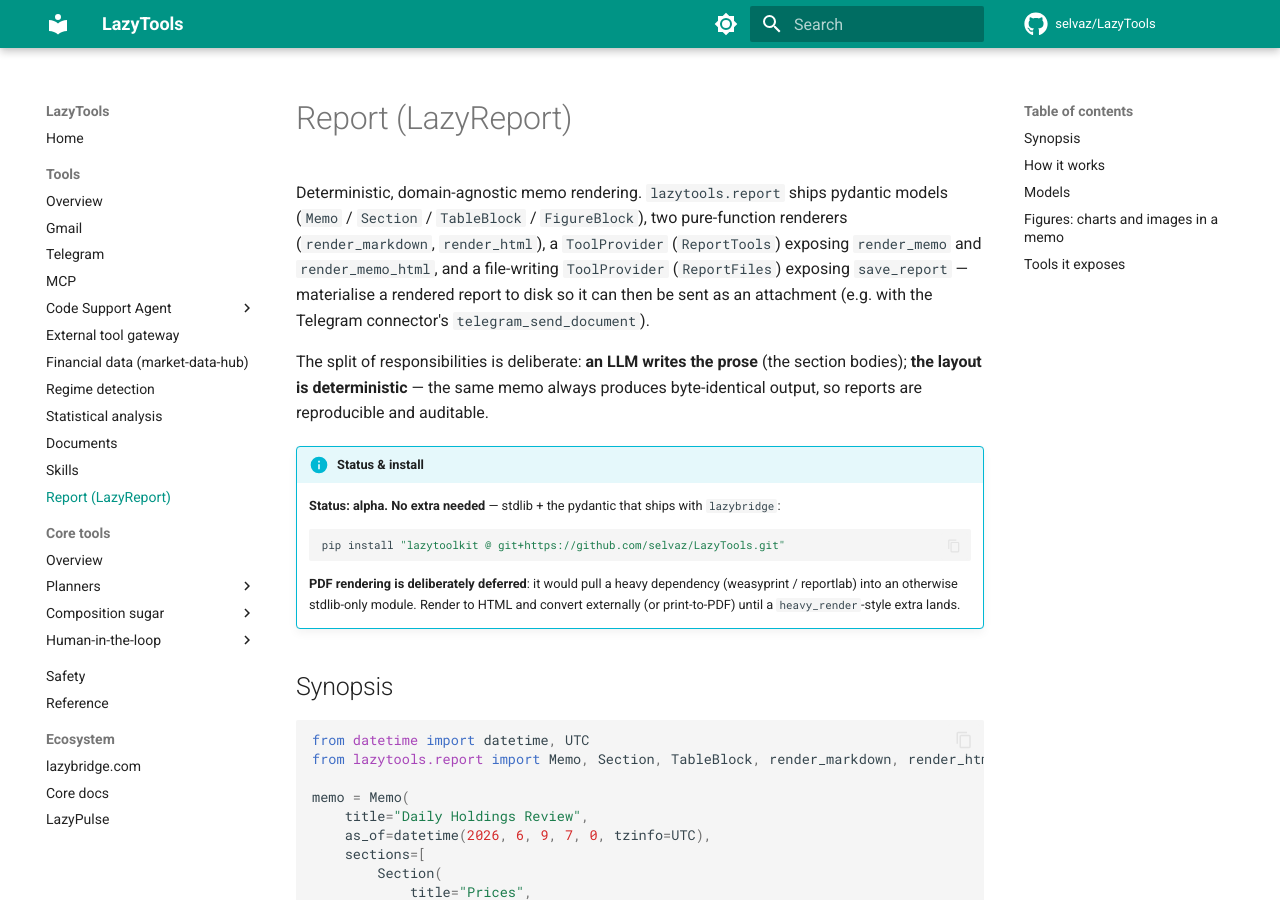
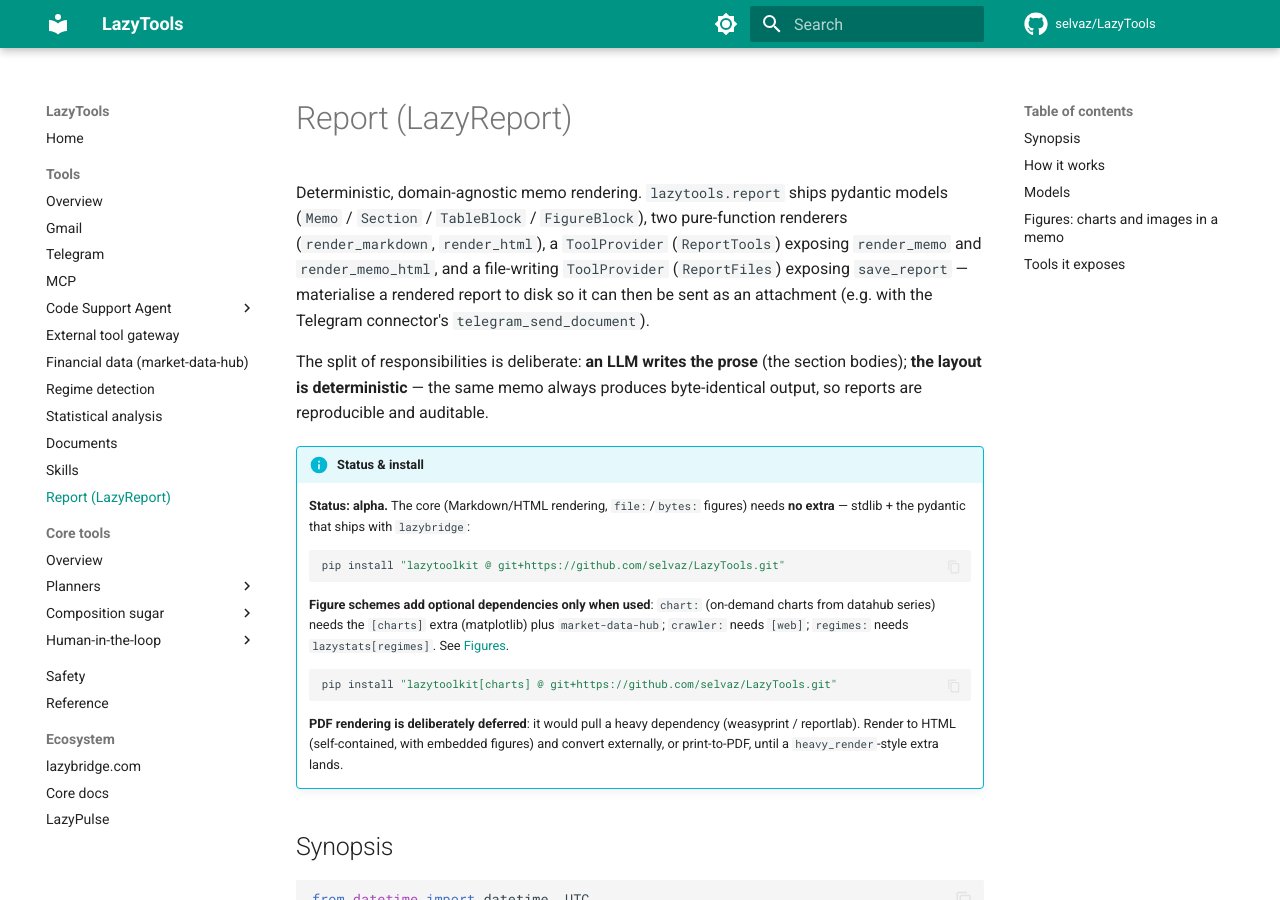
Before and after one commit to selvaz/LazyTools, an MkDocs documentation site: the page built from docs/report.md, in a window 1280 px wide and 900 px high. Built offline with MkDocs 1.6.1 and Material for MkDocs 9.7.7, drawn with Linux system fonts in a browser that asks for light colours; comment, search, counter and statistics services are not loaded; some of the changed text lies outside the part shown.

Commit message:
docs: align report-figures feature and versions with the shipped state
- README: import contract, package-layout table and Report section now
  cover FigureBlock/ArtifactResolvers/ecosystem_resolvers/ReportFiles and
  the artifact-ref schemes; install list gains the [charts] extra and
  documents which schemes need which extra.
- docs/report.md: 'no extra needed' status box corrected (core is no-extra;
  chart:/crawler:/regimes: pull [charts]/[web]/lazystats[regimes]); names
  render_series_png and parse_chart_spec.
- docs/index.md: adds the missing Report row to the module table, the report
  import contract, and the [charts] install line.
- docs/connectors.md: Report row reflects figures + the [charts] extra.
- docs/reference.md: autodoc for FigureBlock/ArtifactResolvers/
  ecosystem_resolvers/ReportFiles.
- AUDIT.md: mark the stale 'lazybridge 0.9.1' snapshot line as superseded
  (current pin is >=1.0.1,<2.0).

Co-Authored-By: Claude Fable 5 <noreply@anthropic.com>

````diff
--- a/docs/report.md
+++ b/docs/report.md
@@ -13,14 +13,22 @@ section bodies); **the layout is deterministic** — the same memo always
 produces byte-identical output, so reports are reproducible and auditable.
 
 !!! info "Status & install"
-    **Status: alpha. No extra needed** — stdlib + the pydantic that ships with
+    **Status: alpha.** The core (Markdown/HTML rendering, `file:`/`bytes:`
+    figures) needs **no extra** — stdlib + the pydantic that ships with
     `lazybridge`:
     ```bash
     pip install "lazytoolkit @ git+https://github.com/selvaz/LazyTools.git"
     ```
+    **Figure schemes add optional dependencies only when used**: `chart:`
+    (on-demand charts from datahub series) needs the `[charts]` extra
+    (matplotlib) plus `market-data-hub`; `crawler:` needs `[web]`; `regimes:`
+    needs `lazystats[regimes]`. See [Figures](#figures-charts-and-images-in-a-memo).
+    ```bash
+    pip install "lazytoolkit[charts] @ git+https://github.com/selvaz/LazyTools.git"
+    ```
     **PDF rendering is deliberately deferred**: it would pull a heavy
-    dependency (weasyprint / reportlab) into an otherwise stdlib-only module.
-    Render to HTML and convert externally (or print-to-PDF) until a
+    dependency (weasyprint / reportlab). Render to HTML (self-contained, with
+    embedded figures) and convert externally, or print-to-PDF, until a
     `heavy_render`-style extra lands.
 
 ## Synopsis
@@ -119,10 +127,13 @@ A `chart:` spec accepts `symbols` (comma-separated, required), `start`,
 `end`, `domain` (`prices`/`macro`/`custom`/`crypto`/`factors`), `field`,
 `transform` (`level`/`log_return`/`pct_change`/`diff`), `frequency`
 (`D`/`W`/`M`/`Q`) and `title` — the same vocabulary as the hub's
-`extract_series`. `chart_series(...)` in `lazytools.report.charts` is the
-plain-Python equivalent returning PNG bytes. An unresolvable ref (unknown
-scheme, missing plot, absent package) **raises** rather than rendering a
-silently incomplete report.
+`extract_series`. In `lazytools.report.charts`, `chart_series(...)` is the
+plain-Python equivalent returning PNG bytes, `render_series_png(df, ...)` is
+the pure DataFrame → PNG renderer under it (headless, deterministic), and
+`parse_chart_spec(spec)` decodes a `chart:` querystring key into
+`chart_series` kwargs. An unresolvable ref (unknown scheme, missing plot,
+absent package, or a MIME that isn't a strict `image/*`) **raises** rather
+than rendering a silently incomplete report.
 
 ## Tools it exposes
 
````
Also changed, not shown: AUDIT.md (+1 -0 lines), README.md (+22 -9 lines), docs/connectors.md (+1 -1 lines), docs/index.md (+3 -0 lines), docs/reference.md (+8 -0 lines).
